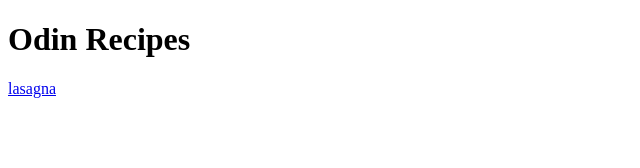
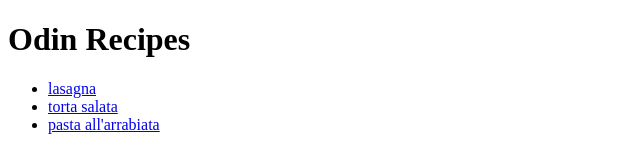
Before and after one commit to Maggio91/odin-recipes, a plain HTML site: page index.html in a window 1280 px wide. Shown: the whole page, without its empty margins (0-640 px from the left). Drawn offline with Linux system fonts and the light colour scheme.

Commit message:
created other two links from index.html to pastaarrabiata.html and tortasalata.html

```diff
--- a/index.html
+++ b/index.html
@@ -2,10 +2,16 @@
 <html lang="en">
     <head>
         <meta charset="UTF-8">
+        <title>The odin's recipes</title>
 
     </head>
     <body>
         <h1>Odin Recipes</h1>
-        <a href="recipes/lasagna.html">lasagna</a>
+        <ul>
+            <li><a href="recipes/lasagna.html">lasagna</a></li>
+            <li><a href="recipes/tortasalata.html">torta salata</a></li>
+            <li><a href="recipes/pastaarrabiata.html">pasta all'arrabiata</a></li>
+
+        </ul>
     </body>
 </html>
```
Also changed, not shown: recipes/pastaarrabiata.html (added), recipes/tortasalata.html (added).
